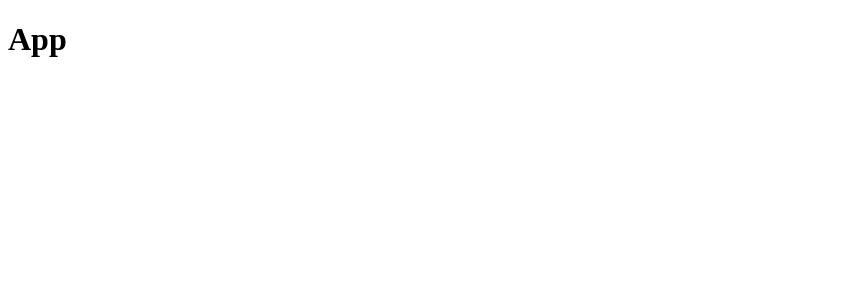
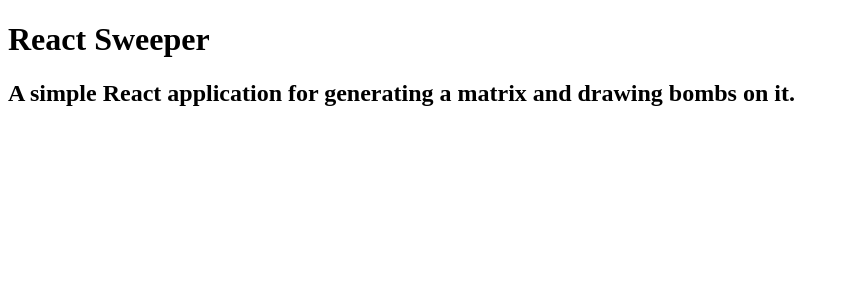
Before and after one commit to bergrz/react-sweeper, a React (Vite) app: page / in a window 1280 px wide. Shown: the top 300 px of the page, without its empty margins (0-849 px from the left). Built offline with nearby package versions, Linux system fonts and the light colour scheme.

Commit message:
feat: Add Header component

```diff
--- a/src/App.tsx
+++ b/src/App.tsx
@@ -1,3 +1,6 @@
+import { Header } from "./components/Header";
+import { config } from "./config";
+
 export default function App() {
-  return <h1>App</h1>;
+  return <Header headerConfig={config.header} />;
 }
--- /dev/null
+++ b/src/components/Header/index.tsx
@@ -0,0 +1,17 @@
+type TProps = {
+  headerConfig: {
+    title: string;
+    subtitle: string;
+  };
+};
+
+export const Header = ({ headerConfig }: TProps) => {
+  return (
+    <header className="header">
+      <hgroup className="header__brand">
+        <h1 className="header__title">{headerConfig.title}</h1>
+        <h2 className="header__subtitle">{headerConfig.subtitle}</h2>
+      </hgroup>
+    </header>
+  );
+};
```
